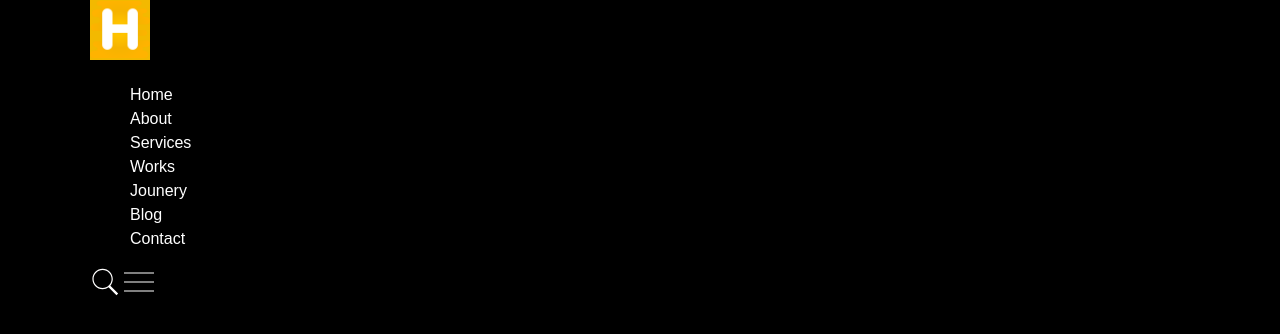
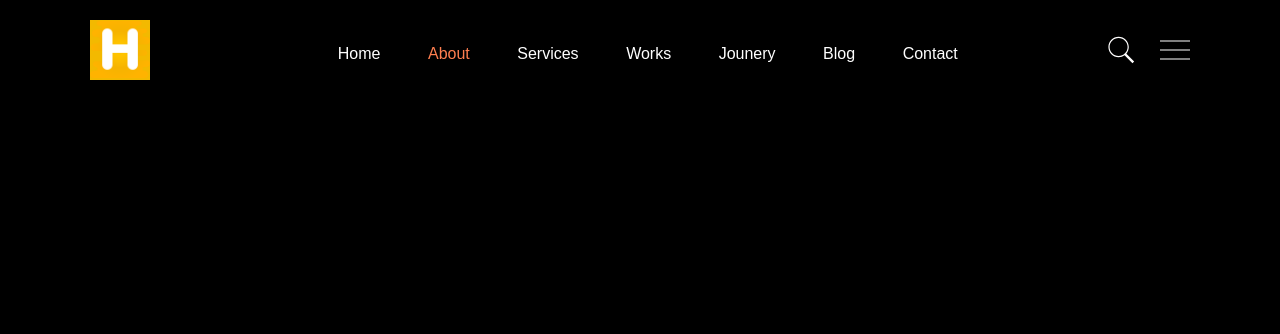
Before and after one commit to Ilkhomjon2604/portfolio-, a plain HTML site: page index.html in a window 1280 px wide. Drawn offline with Linux system fonts and the light colour scheme.

Commit message:
navbar styles added

```diff
--- a/css/styles.css
+++ b/css/styles.css
@@ -21,7 +21,7 @@ body {
   font-size: 16px;
   line-height: 1.5;
   background-color: #000000;
-  color: #222;
+  color: #ffffff;
 }
 
 img {
@@ -76,6 +76,9 @@ select:-webkit-autofill:focus {
   overflow: hidden;
 }
 
+.active{
+  color: coral;
+}
 
 /* CONTAINER */
 .container {
@@ -93,6 +96,45 @@ select:-webkit-autofill:focus {
   flex-grow: 1;
 }
 
+/* navbar start  */
+
+.navbar {
+  padding: 20px 0;
+  position: sticky;
+  top: 0;
+}
+.navber-wrapper {
+  display: flex;
+  justify-content: space-between;
+  align-items: center;
+
+}
+.logo-link {
+}
+.nav-list {
+  display: flex;
+  width: 60%;
+  justify-content: space-between;
+}
+.nav-list-item:hover a {
+  color: coral;
+}
+.nav-item-link {
+
+}
+.menu-icons-wrapper {
+}
+.search {
+  margin-right: 20px;
+  cursor: pointer;
+}
+.menu {
+  cursor: pointer;
+}
+
+
+/* navbar end  */
+
 @media only screen and (-webkit-min-device-pixel-ratio: 2),
 only screen and (min--moz-device-pixel-ratio: 2),
 only screen and (-o-min-device-pixel-ratio: 2/1),
--- a/index.html
+++ b/index.html
@@ -1,5 +1,6 @@
 <!DOCTYPE html>
 <html lang="en">
+
 <head>
   <meta charset="UTF-8">
   <meta http-equiv="X-UA-Compatible" content="IE=edge">
@@ -10,44 +11,45 @@
   <link rel="stylesheet" href="css/normalize.css">
   <link rel="stylesheet" href="css/styles.css">
 </head>
+
 <body>
   <section class="main content">
-
+    <!-- NAVBAR START  -->
     <nav class="navbar">
       <div class="container">
         <div class="navber-wrapper">
 
-        <a  class="logo-link" href="index.html"><img src="img/logo.png" alt="logo" width="60"></a>
+          <a class="logo-link" href="index.html"><img src="img/logo.png" alt="logo" width="60"></a>
 
 
           <ul class="nav-list">
 
             <li class="nav-list-item">
-            <a  class="nav-item-link" href="#"> Home </a>
+              <a class="nav-item-link" href="#"> Home </a>
             </li>
 
             <li class="nav-list-item">
-            <a  class="nav-item-link" href="#"> About </a>
+              <a class="nav-item-link active" href="#"> About </a>
             </li>
 
             <li class="nav-list-item">
-            <a  class="nav-item-link" href="#"> Services </a>
+              <a class="nav-item-link" href="#"> Services </a>
             </li>
 
             <li class="nav-list-item">
-            <a  class="nav-item-link" href="#"> Works </a>
+              <a class="nav-item-link" href="#"> Works </a>
             </li>
 
             <li class="nav-list-item">
-            <a  class="nav-item-link" href="#"> Jounery </a>
+              <a class="nav-item-link" href="#"> Jounery </a>
             </li>
 
             <li class="nav-list-item">
-            <a  class="nav-item-link" href="#"> Blog </a>
+              <a class="nav-item-link" href="#"> Blog </a>
             </li>
 
             <li class="nav-list-item">
-            <a  class="nav-item-link" href="#"> Contact </a>
+              <a class="nav-item-link" href="#"> Contact </a>
             </li>
           </ul>
 
@@ -59,8 +61,11 @@
         </div>
       </div>
     </nav>
+    <!-- NAVBAR END  -->
+
 
   </section>
   <script src="js/main.js"></script>
 </body>
+
 </html>
```
Lines whose indentation alone changed are shown as unchanged.
